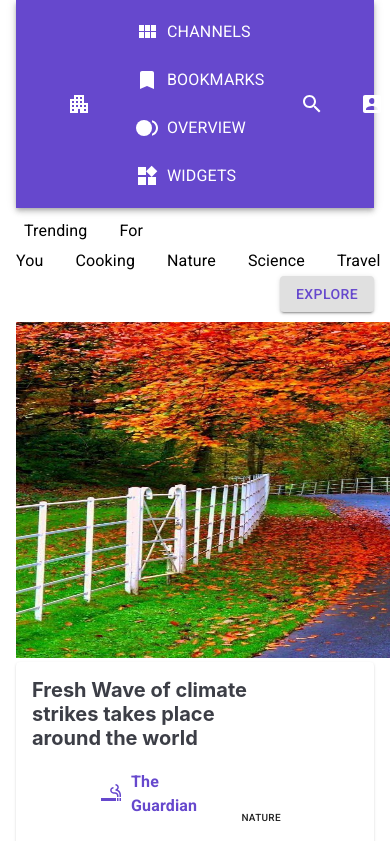
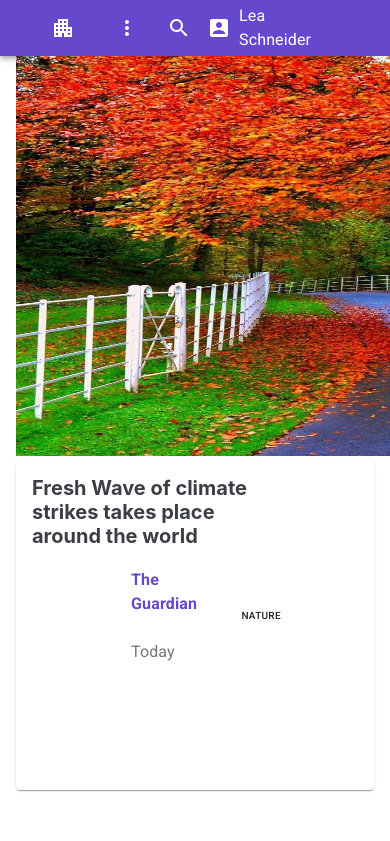
Before and after one commit to pravee674/demo, a React (Create React App) app: page /channel in a window 390 px wide. Shown: the top 841 px of the page. Built offline with nearby package versions, Linux system fonts and the light colour scheme.

Commit message:
Responsive

```diff
--- a/src/App.css
+++ b/src/App.css
@@ -8,6 +8,9 @@
 }
 .MuiIconButton-label{
   color: #ffffff;
+}
+.MuiListItemIcon-root {
+	color:#ffffff !important;
 }
 
 @media (prefers-reduced-motion: no-preference) {
--- a/src/Header.js
+++ b/src/Header.js
@@ -1,61 +1,149 @@
 import React from 'react';
-import { makeStyles } from '@material-ui/core/styles';
+import { fade, makeStyles } from '@material-ui/core/styles';
 import AppBar from '@material-ui/core/AppBar';
 import Toolbar from '@material-ui/core/Toolbar';
-import Button from '@material-ui/core/Button';
 import IconButton from '@material-ui/core/IconButton';
-import List from '@material-ui/core/List';
-import ListItem from '@material-ui/core/ListItem';
-import ListItemIcon from '@material-ui/core/ListItemIcon';
-import ListItemText from '@material-ui/core/ListItemText';
-import Grid from '@material-ui/core/Grid';
-import ApartmentIcon from '@material-ui/icons/Apartment';
+import Typography from '@material-ui/core/Typography';
+import InputBase from '@material-ui/core/InputBase';
+import Badge from '@material-ui/core/Badge';
+import MenuItem from '@material-ui/core/MenuItem';
+import Menu from '@material-ui/core/Menu';
+import MenuIcon from '@material-ui/icons/Menu';
 import ViewModuleIcon from '@material-ui/icons/ViewModule';
 import BookmarkIcon from '@material-ui/icons/Bookmark';
 import FiberSmartRecordIcon from '@material-ui/icons/FiberSmartRecord';
 import WidgetsIcon from '@material-ui/icons/Widgets';
 import SearchIcon from '@material-ui/icons/Search';
-import AccountBoxIcon from '@material-ui/icons/AccountBox';
-// import Link from '@material-ui/core/Link';
-import Typography from '@material-ui/core/Typography';
-import Container from '@material-ui/core/Container';
+import AccountCircle from '@material-ui/icons/AccountCircle';
+import MailIcon from '@material-ui/icons/Mail';
+import NotificationsIcon from '@material-ui/icons/Notifications';
+import MoreIcon from '@material-ui/icons/MoreVert';
 import {
     Link
   } from "react-router-dom";
+  import ApartmentIcon from '@material-ui/icons/Apartment';
+import List from '@material-ui/core/List';
+import ListItem from '@material-ui/core/ListItem';
+import ListItemIcon from '@material-ui/core/ListItemIcon';
+import ListItemText from '@material-ui/core/ListItemText';
+import AccountBoxIcon from '@material-ui/icons/AccountBox';
 
 const useStyles = makeStyles((theme) => ({
-    root: {
+  grow: {
     flexGrow: 1,
-    },
-    subHeader: {
-        '& > * + *': {
-            marginLeft: theme.spacing(2),
-        },
   },
   menuButton: {
     marginRight: theme.spacing(2),
   },
   title: {
-        flexGrow: 1,
+    display: 'none',
+    [theme.breakpoints.up('sm')]: {
+      display: 'block',
+    },
+  },
+  search: {
+    position: 'relative',
+    borderRadius: theme.shape.borderRadius,
+    backgroundColor: fade(theme.palette.common.white, 0.15),
+    '&:hover': {
+      backgroundColor: fade(theme.palette.common.white, 0.25),
+    },
+    marginRight: theme.spacing(2),
+    marginLeft: 0,
+    width: '100%',
+    [theme.breakpoints.up('sm')]: {
+      marginLeft: theme.spacing(3),
+      width: 'auto',
+    },
+  },
+  searchIcon: {
+    padding: theme.spacing(0, 2),
+    height: '100%',
+    position: 'absolute',
+    pointerEvents: 'none',
+    display: 'flex',
+    alignItems: 'center',
+    justifyContent: 'center',
+  },
+  inputRoot: {
+    color: 'inherit',
+  },
+  inputInput: {
+    padding: theme.spacing(1, 1, 1, 0),
+    // vertical padding + font size from searchIcon
+    paddingLeft: `calc(1em + ${theme.spacing(4)}px)`,
+    transition: theme.transitions.create('width'),
+    width: '100%',
+    [theme.breakpoints.up('md')]: {
+      width: '20ch',
+    },
+  },
+  sectionDesktop: {
+    display: 'none',
+    [theme.breakpoints.up('md')]: {
+      display: 'flex',
+    },
+  },
+  sectionMobile: {
+    display: 'flex',
+    [theme.breakpoints.up('md')]: {
+      display: 'none',
+    },
   },
 }));
 
-export default function Header() {
+export default function PrimarySearchAppBar() {
   const classes = useStyles();
-    const preventDefault = (event) => event.preventDefault();
+  const [anchorEl, setAnchorEl] = React.useState(null);
+  const [mobileMoreAnchorEl, setMobileMoreAnchorEl] = React.useState(null);
 
-    return (
-        <div className={classes.root} id="header">
-             <Container maxWidth="lg">
-                    <Grid container>
-            <AppBar position="fixed">
-                <Grid item xs={12} sm={12}>
-                    <Toolbar>
-                    <Link to="trending">
-                        <IconButton edge="start" className={classes.menuButton} color="inherit" aria-label="menu">
-                            <ApartmentIcon />
-                        </IconButton>
-                        </Link>
+  const isMenuOpen = Boolean(anchorEl);
+  const isMobileMenuOpen = Boolean(mobileMoreAnchorEl);
+
+  const handleProfileMenuOpen = (event) => {
+    setAnchorEl(event.currentTarget);
+  };
+
+  const handleMobileMenuClose = () => {
+    setMobileMoreAnchorEl(null);
+  };
+
+  const handleMenuClose = () => {
+    setAnchorEl(null);
+    handleMobileMenuClose();
+  };
+
+  const handleMobileMenuOpen = (event) => {
+    setMobileMoreAnchorEl(event.currentTarget);
+  };
+
+  const menuId = 'primary-search-account-menu';
+  const renderMenu = (
+    <Menu
+      anchorEl={anchorEl}
+      anchorOrigin={{ vertical: 'top', horizontal: 'right' }}
+      id={menuId}
+      keepMounted
+      transformOrigin={{ vertical: 'top', horizontal: 'right' }}
+      open={isMenuOpen}
+      onClose={handleMenuClose}
+    >
+      <MenuItem onClick={handleMenuClose}>Profile</MenuItem>
+      <MenuItem onClick={handleMenuClose}>My account</MenuItem>
+    </Menu>
+  );
+
+  const mobileMenuId = 'primary-search-account-menu-mobile';
+  const renderMobileMenu = (
+    <Menu
+      anchorEl={mobileMoreAnchorEl}
+      anchorOrigin={{ vertical: 'top', horizontal: 'right' }}
+      id={mobileMenuId}
+      keepMounted
+      transformOrigin={{ vertical: 'top', horizontal: 'right' }}
+      open={isMobileMenuOpen}
+      onClose={handleMobileMenuClose}
+    >
       <List component="nav" className={classes.root} aria-label="contacts">
                             <ListItem button>
                                 <ListItemIcon>
@@ -82,56 +170,72 @@
                                 <ListItemText primary="WIDGETS" />
                             </ListItem>
                         </List>
-                        <Button color="inherit"><SearchIcon /></Button>
+    </Menu>
+  );
+
+  return (
+    <div className={classes.grow}>
+      <AppBar position="static">
+        <Toolbar>
+           <Link to="trending">
+                        <IconButton edge="start" className={classes.menuButton} color="inherit" aria-label="menu">
+                            <ApartmentIcon />
+                        </IconButton>
+                        </Link>
+          <div className={classes.sectionDesktop}>
+           <List component="nav" className={classes.root} aria-label="contacts">
+                            <ListItem button>
+                                <ListItemIcon>
+                                    <ViewModuleIcon />
+                                </ListItemIcon>
+                                <ListItemText primary="CHANNELS" />
+                            </ListItem>
+                            <ListItem button>
+                                <ListItemIcon>
+                                    <BookmarkIcon />
+                                </ListItemIcon>
+                                <ListItemText primary="BOOKMARKS" />
+                            </ListItem>
+                            <ListItem button>
+                                <ListItemIcon>
+                                    <FiberSmartRecordIcon />
+                                </ListItemIcon>
+                                <ListItemText primary="OVERVIEW" />
+                            </ListItem>
+                            <ListItem button>
+                                <ListItemIcon>
+                                    <WidgetsIcon />
+                                </ListItemIcon>
+                                <ListItemText primary="WIDGETS" />
+                            </ListItem>
+                        </List>
+          </div>
+          <div className={classes.sectionMobile}>
+            <IconButton
+              aria-label="show more"
+              aria-controls={mobileMenuId}
+              aria-haspopup="true"
+              onClick={handleMobileMenuOpen}
+              color="inherit"
+            >
+              <MoreIcon />
+            </IconButton>
+          </div>
+		  <div className={classes.search}>
+            <div className={classes.searchIcon}>
+              <SearchIcon />
 			  <ListItem button>
                             <ListItemIcon>
                                 <AccountBoxIcon />
                             </ListItemIcon>
                             <ListItemText primary="Lea Schneider" />
                         </ListItem>
+            </div>
+          </div>
         </Toolbar>
-                </Grid>
       </AppBar>
-            </Grid>
-            </Container>
-            <div className="sub-header">
-            <Container maxWidth="lg">
-            <Grid item xs={12} sm={12}>
-            <Typography className={classes.subHeader}>
-                <Link to="trending">
-                    Trending
-                </Link>
-                <Link href="#" onClick={preventDefault}>
-                    For You
-                </Link>
-                <Link href="#" onClick={preventDefault}>
-                    Cooking
-                </Link>
-                <Link href="#" onClick={preventDefault}>
-                    Nature
-                </Link>
-                <Link href="#" onClick={preventDefault}>
-                    Science
-                </Link>
-                <Link href="#" onClick={preventDefault}>
-                    Travel
-                </Link>
-                <Link href="#" onClick={preventDefault}>
-                    Climate
-                </Link>
-                <Link href="#" onClick={preventDefault}>
-                    Music
-                </Link>
-                <Link href="#" onClick={preventDefault}>
-                    People
-                </Link>
-                <Link href="/channel">
-                <Button variant="contained">Explore</Button>
-                </Link>
-            </Typography>
-            </Grid>
-            </Container>
-            </div>
+      {renderMobileMenu}
+      {renderMenu}
     </div>
   );
 }
```
Lines whose indentation alone changed are shown as unchanged.
